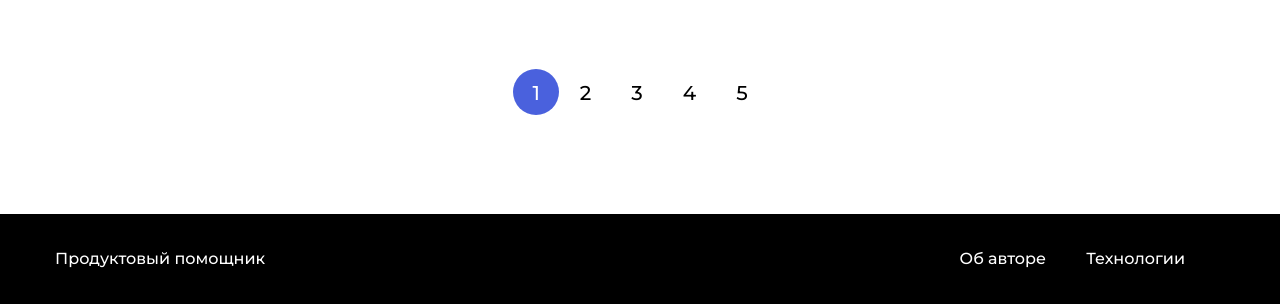
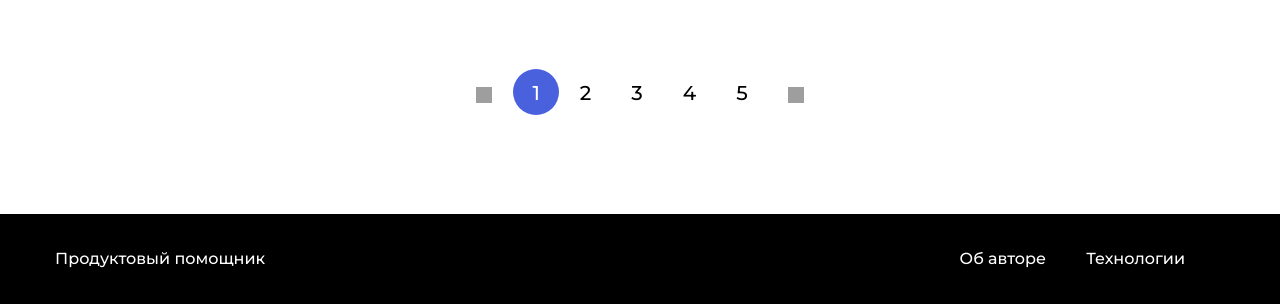
Before and after one commit to Skyer62/FoodGram, a Django app: template templates/myFollow.html in a window 1280 px wide. Shown: the part 810-1114 px from the top of the page. Run offline with Django 3.2, Linux system fonts and the light colour scheme; the template is opened without the code that fills it, so the values that code supplies are empty; grey boxes are pictures that could not be loaded.

Commit message:
add arrows

```diff
--- a/static/pages/myFollow.css
+++ b/static/pages/myFollow.css
@@ -60,6 +60,8 @@
 @import "../blocks/badge/_style/badge_style_blue.css";
 
 @import "../blocks/icon-time/icon-time.css";
+@import "../blocks/icon-left/icon-left.css";
+@import "../blocks/icon-right/icon-right.css";
 
 
 * {
```
